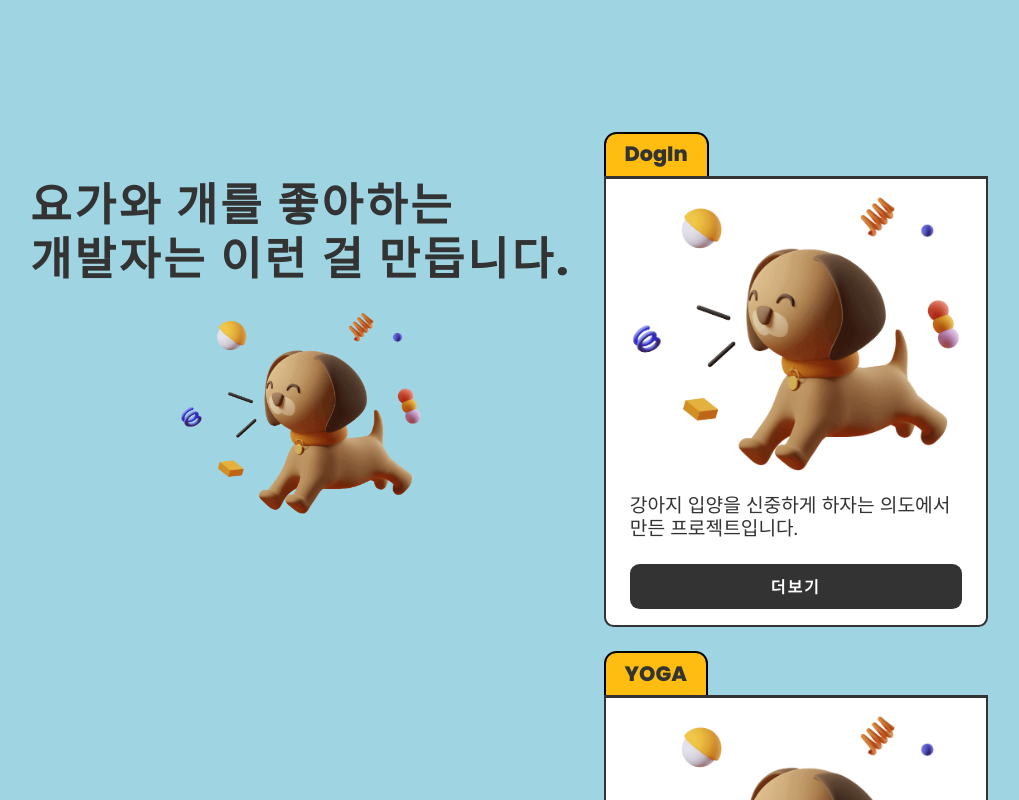
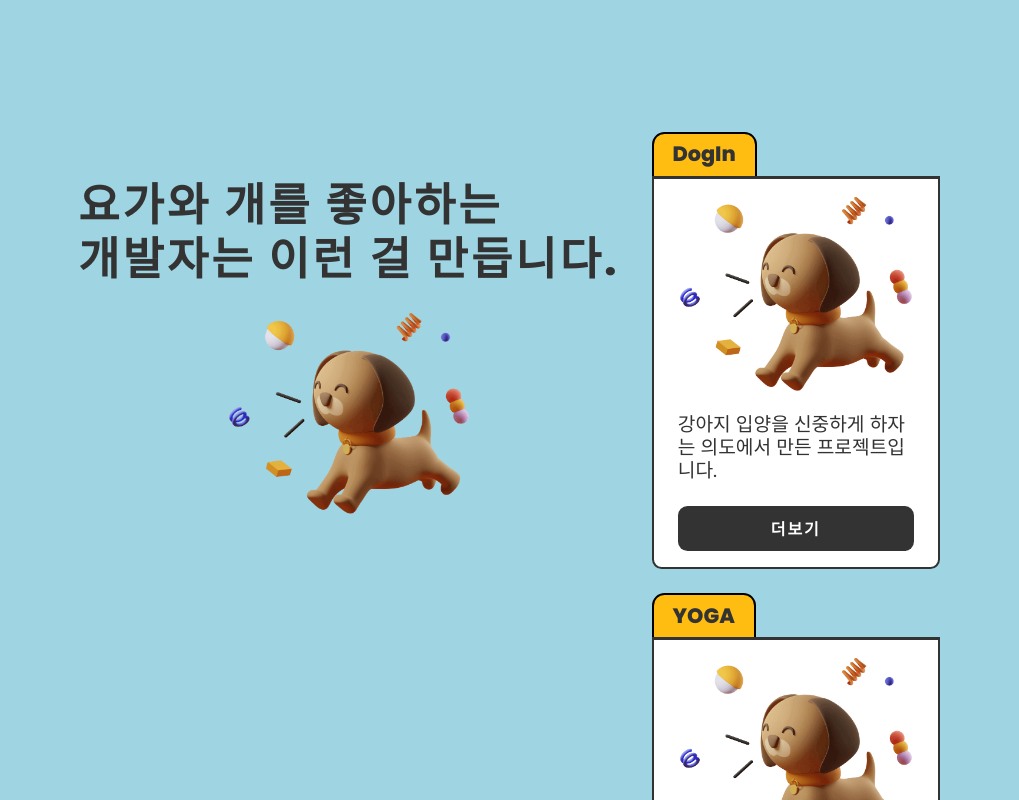
Before and after one commit to mmyeon/mmyeon-home, a React (Create React App) app: page / in a window 1280 px wide. Shown: the part 1700-2500 px from the top of the page, without its empty margins (131-1150 px from the left). Built offline with nearby package versions, Linux system fonts and the light colour scheme.

Commit message:
[style] 프로젝트 소개용 박스 컴포넌트 max-width 수정

```diff
--- a/src/components/BoxWithIndex.js
+++ b/src/components/BoxWithIndex.js
@@ -15,7 +15,7 @@ const Container = styled.div`
   margin-top: 1.5em;
 
   @media ${device.tablet} {
-    max-width: 24em;
+    max-width: 18em;
   }
 
   > .content {
```
